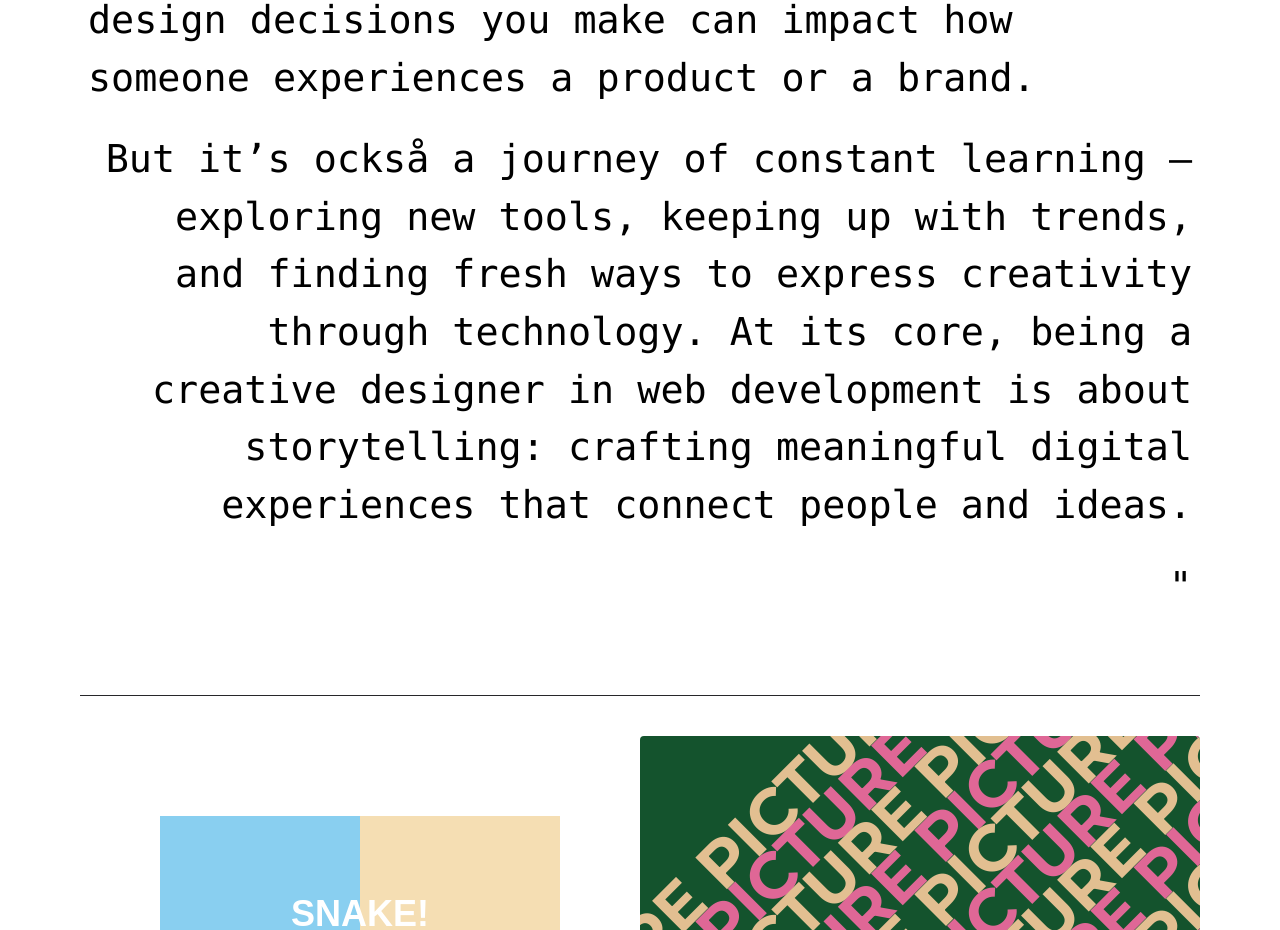
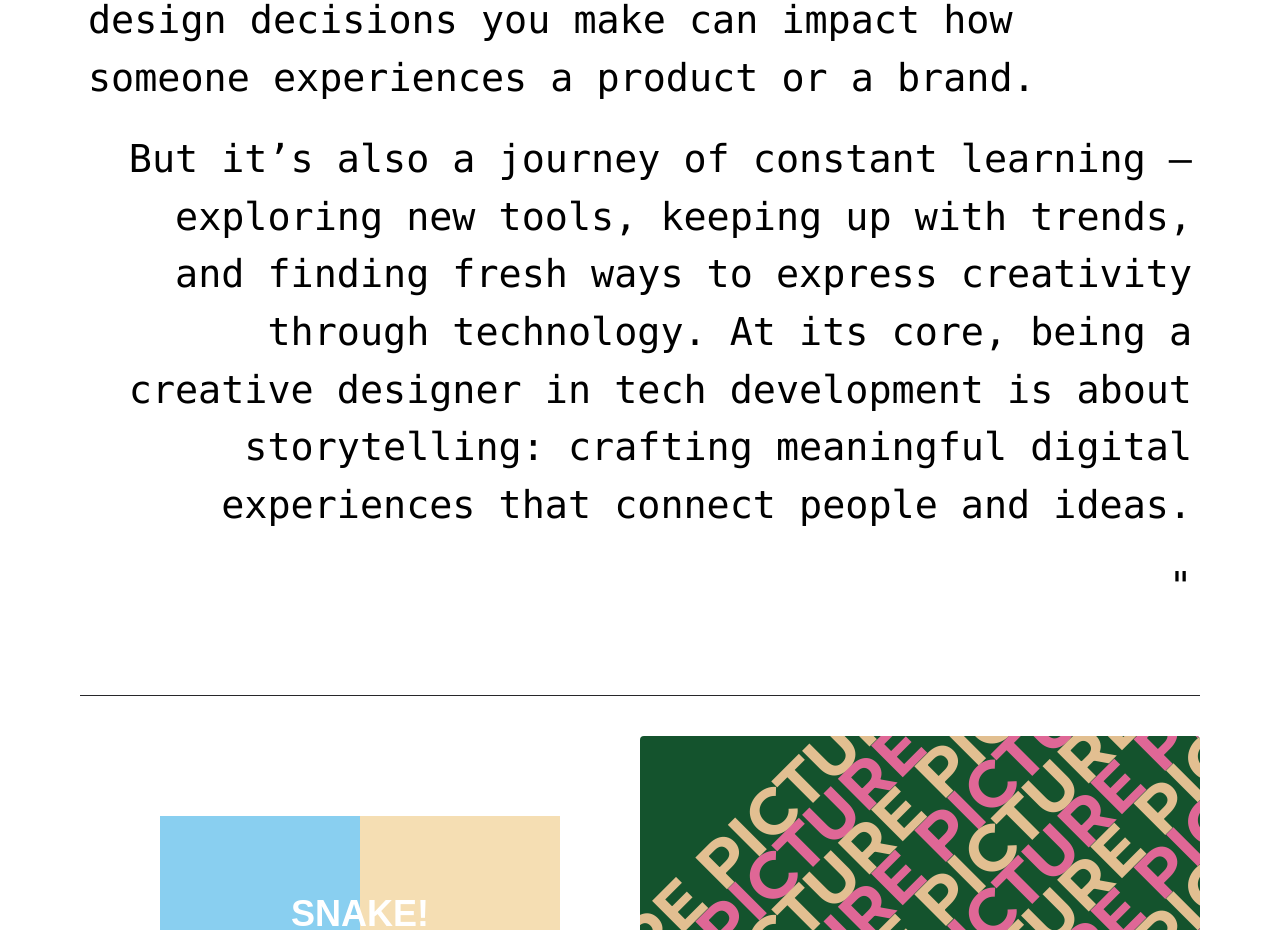
Before and after one commit to ns-develops/Portfolio-ns-dev.tech, a React (Vite) app: page / in a window 1280 px wide. Shown: the part 3060-3990 px from the top of the page. Built offline with nearby package versions, Linux system fonts and the light colour scheme; a web font is replaced by a local one.

Commit message:
correcting text

```diff
--- a/src/components/Info.jsx
+++ b/src/components/Info.jsx
@@ -268,7 +268,7 @@ const Info = () => {
           There’s a unique satisfaction in seeing your ideas take shape on the screen, knowing that design decisions you make can impact how someone experiences a product or a brand.
         </p>
         <p className="text-right hover:bg-gray-200 hover:bg-opacity-50 px-2">
-          But it’s också a journey of constant learning — exploring new tools, keeping up with trends, and finding fresh ways to express creativity through technology. At its core, being a creative designer in web development is about storytelling: crafting meaningful digital experiences that connect people and ideas.
+          But it’s also a journey of constant learning — exploring new tools, keeping up with trends, and finding fresh ways to express creativity through technology. At its core, being a creative designer in tech development is about storytelling: crafting meaningful digital experiences that connect people and ideas.
         </p>
         <p className="text-right hover:bg-gray-200 hover:bg-opacity-50 px-2">"</p>
       </div>
```
